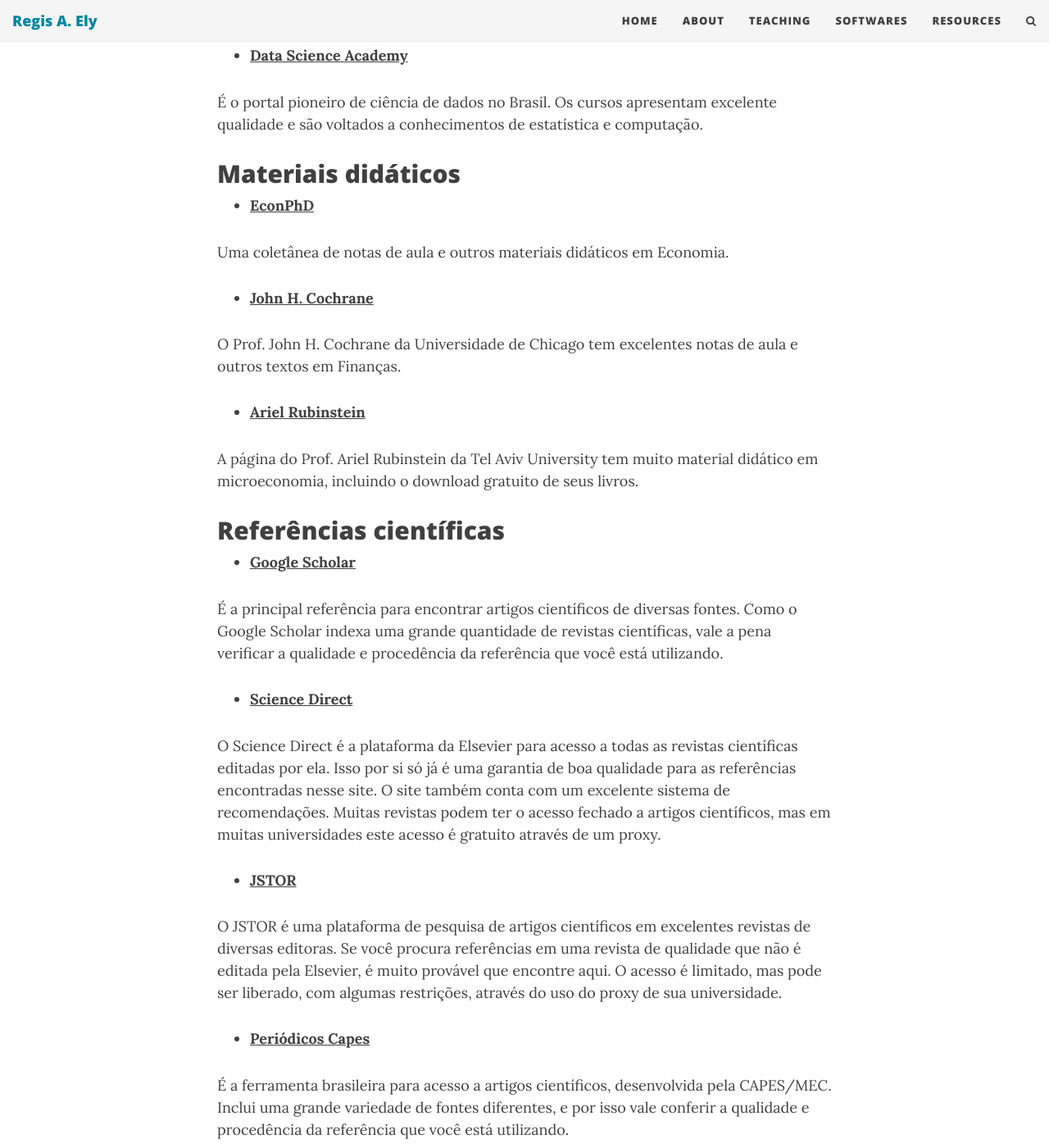
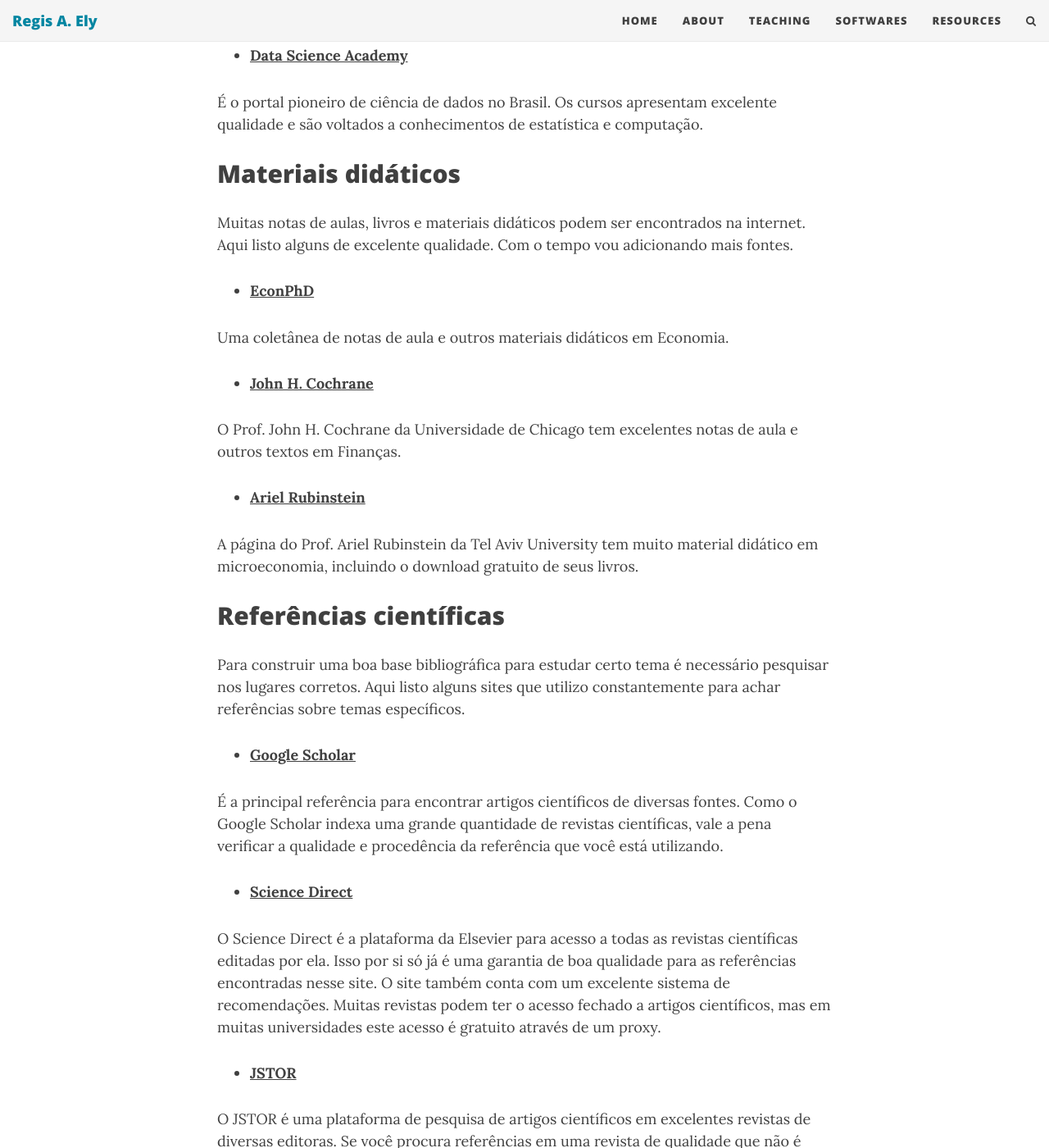
Before and after one commit to regisely/regisely.github.io, a Jekyll site: the page built from resources.md, in a window 1280 px wide and 1400 px high, scrolled down 2686 px. Shown: the whole window at 82% size. Built offline with Jekyll 4.4.1, drawn with Linux system fonts in a browser that asks for light colours; nearby versions of some CDN libraries.

Commit message:
Resources

```diff
--- a/resources.md
+++ b/resources.md
@@ -72,6 +72,8 @@
 
 ## Materiais didáticos {#teaching}
 
+Muitas notas de aulas, livros e materiais didáticos podem ser encontrados na internet. Aqui listo alguns de excelente qualidade. Com o tempo vou adicionando mais fontes.
+
 - **[EconPhD](http://econphd.econwiki.com/notes.htm)**
 
 Uma coletânea de notas de aula e outros materiais didáticos em Economia.
@@ -85,6 +87,8 @@
 A página do Prof. Ariel Rubinstein da Tel Aviv University tem muito material didático em microeconomia, incluindo o download gratuito de seus livros.
 
 ## Referências científicas {#ref}
+
+Para construir uma boa base bibliográfica para estudar certo tema é necessário pesquisar nos lugares corretos. Aqui listo alguns sites que utilizo constantemente para achar referências sobre temas específicos.
 
 - **[Google Scholar](https://scholar.google.com.br/)**
 
```
